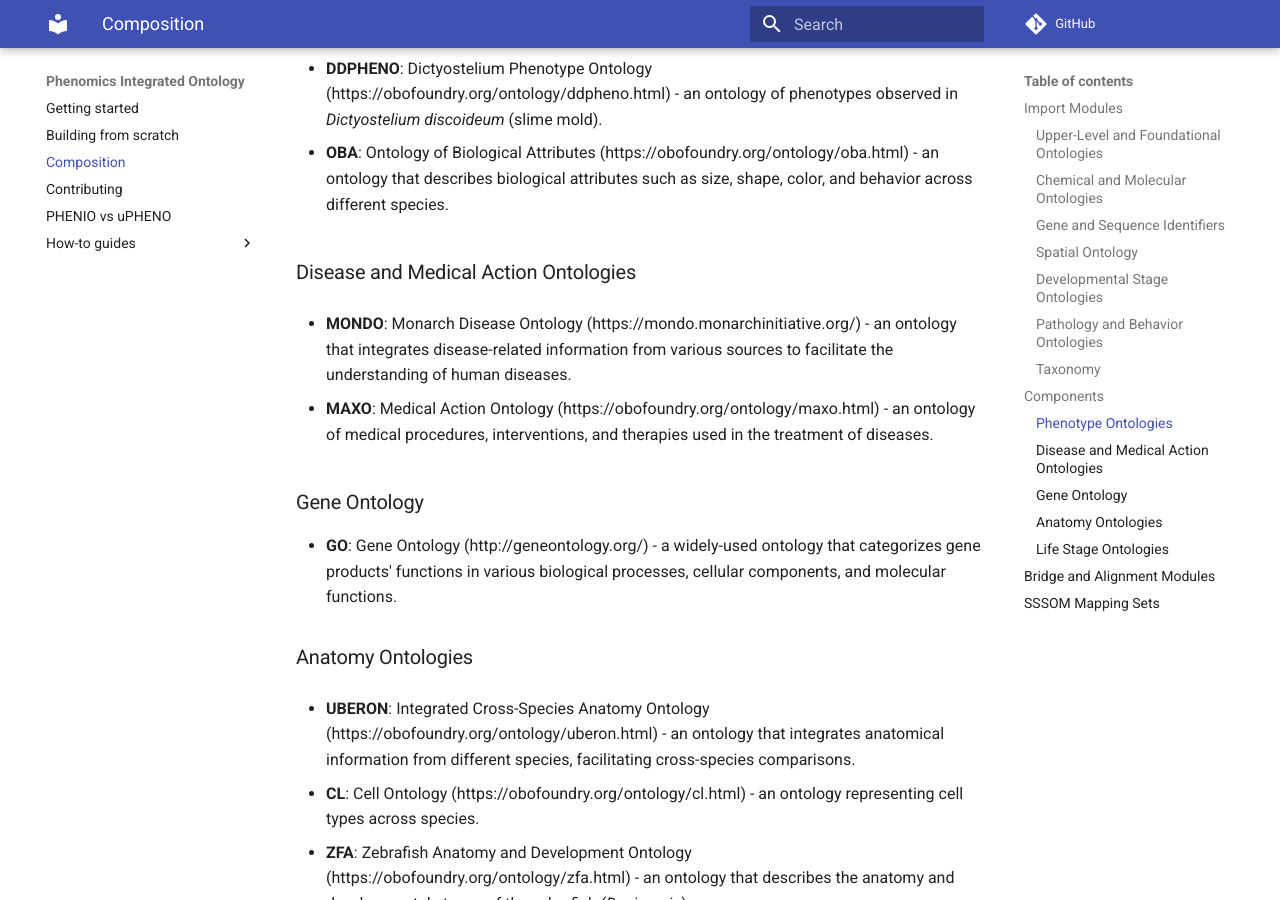
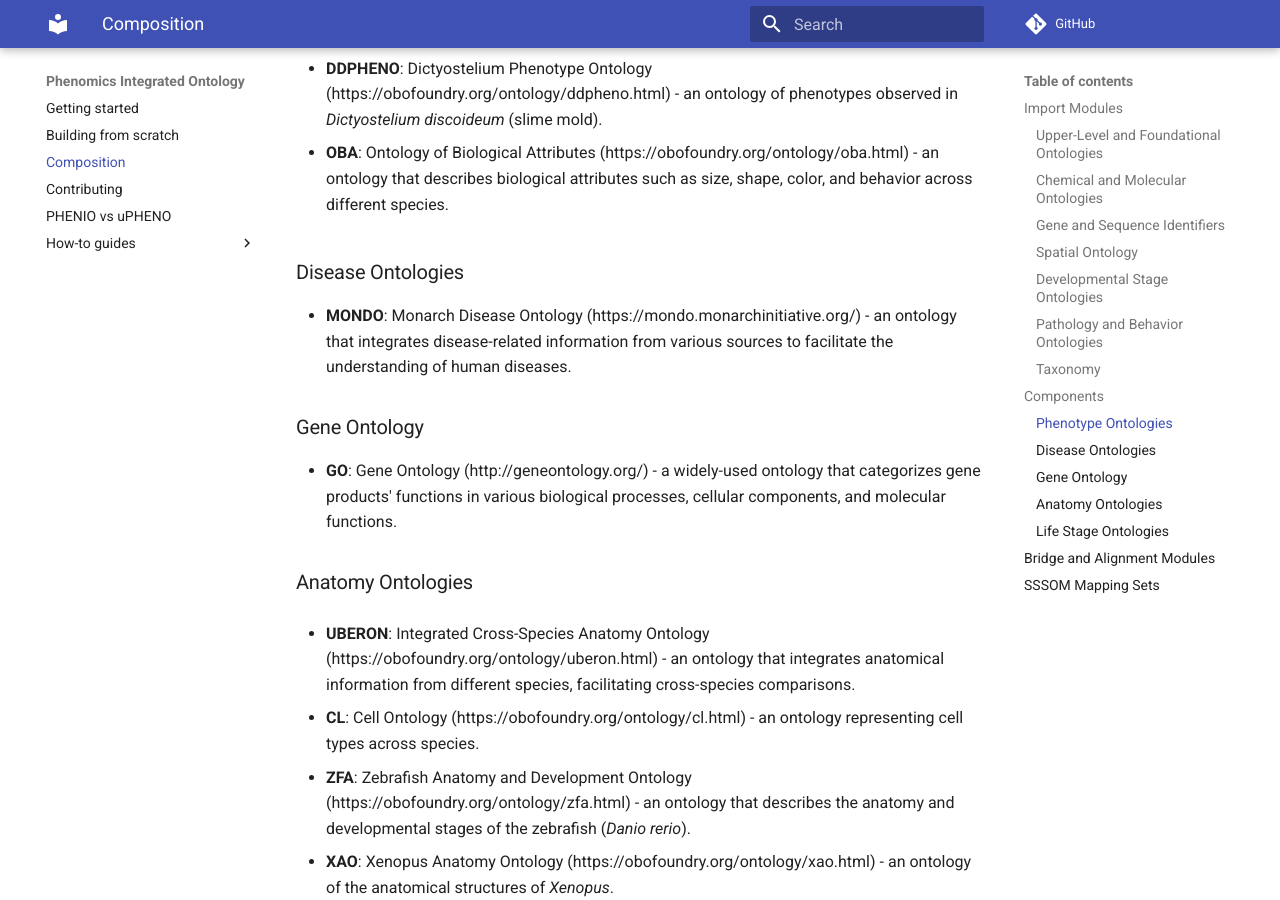
Before and after one commit to monarch-initiative/phenio, an MkDocs documentation site: the page built from docs/composition.md, in a window 1280 px wide and 900 px high, scrolled down 2944 px. Built offline with MkDocs 1.6.1 and Material for MkDocs 9.7.7, drawn with Linux system fonts in a browser that asks for light colours; comment, search, counter and statistics services are not loaded.

Commit message:
Remove MAXO from PHENIO
MAXO (Medical Action Ontology) is dropped as a component of PHENIO.

Removes the maxo.owl component product from phenio-odk.yaml and
regenerates the ODK-managed files (Makefile, RepositoryFileStructure.md)
via `make update_repo`. The XML catalog entry and the composition docs
are hand-maintained and updated directly.

The "Disease and Medical Action Ontologies" doc section is retitled to
"Disease Ontologies" now that MONDO is its only member.

Co-Authored-By: Claude Opus 5 (1M context) <noreply@anthropic.com>
Claude-Session: https://claude.ai/code/session_01BXnswQTcWTZMJu6MV1a3z6

```diff
--- a/docs/composition.md
+++ b/docs/composition.md
@@ -82,11 +82,9 @@ Components are ontologies merged into PHENIO as full modules using their base re
 
 * **OBA**: Ontology of Biological Attributes (https://obofoundry.org/ontology/oba.html) - an ontology that describes biological attributes such as size, shape, color, and behavior across different species.
 
-### Disease and Medical Action Ontologies
+### Disease Ontologies
 
 * **MONDO**: Monarch Disease Ontology (https://mondo.monarchinitiative.org/) - an ontology that integrates disease-related information from various sources to facilitate the understanding of human diseases.
-
-* **MAXO**: Medical Action Ontology (https://obofoundry.org/ontology/maxo.html) - an ontology of medical procedures, interventions, and therapies used in the treatment of diseases.
 
 ### Gene Ontology
 
--- a/src/ontology/phenio-odk.yaml
+++ b/src/ontology/phenio-odk.yaml
@@ -149,12 +149,6 @@ components:
       base_iris:
         - http://purl.obolibrary.org/obo/mondo#
         - http://purl.obolibrary.org/obo/MONDO_
-    - filename: maxo.owl
-      source: http://purl.obolibrary.org/obo/maxo/maxo-base.owl
-      make_base: FALSE
-      base_iris:
-        - http://purl.obolibrary.org/obo/maxo#
-        - http://purl.obolibrary.org/obo/MAXO_
 
     # Phenotype Ontologies
     - filename: upheno.owl
```
Also changed, not shown: docs/odk-workflows/RepositoryFileStructure.md (+0 -1 lines), 2 other files.
